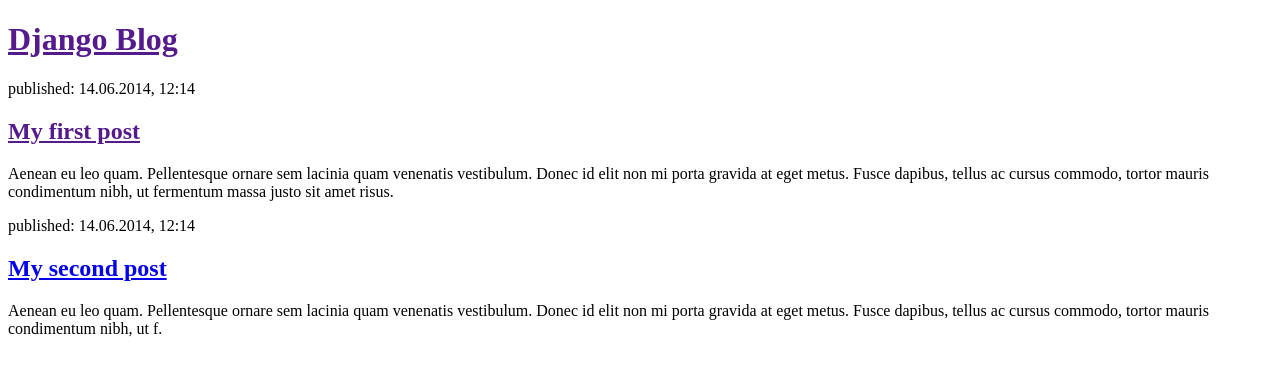
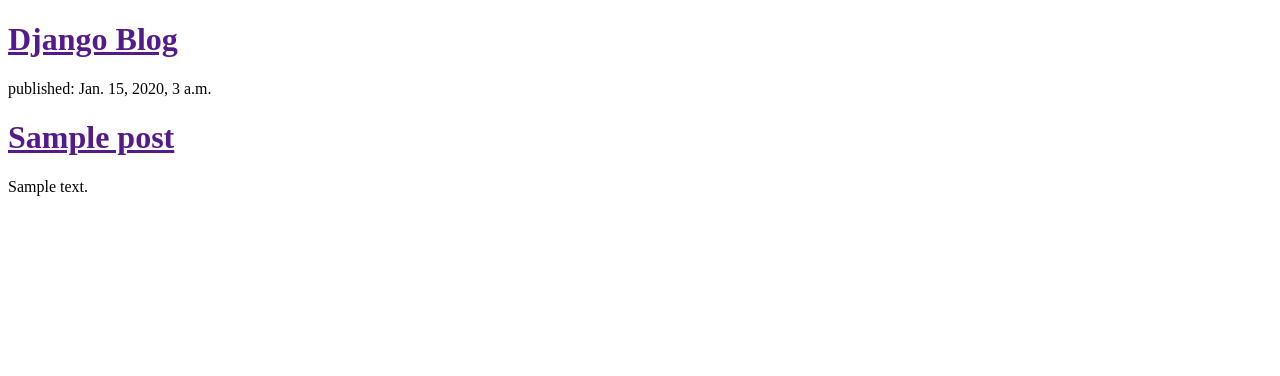
Before and after one commit to qwwalanwwp/my-first-blog, a Django app: template blog/templates/blog/post_list.html in a window 1280 px wide. Shown: the top 376 px of the page. Run offline with Django 3.2, Linux system fonts and the light colour scheme; the template is opened without the code that fills it: values that come from a table or form of the project are taken from there, others are empty; tables that the repository leaves empty hold one stand-in row (values such as "Sample post").

Commit message:
added views

```diff
--- a/blog/templates/blog/post_list.html
+++ b/blog/templates/blog/post_list.html
@@ -1,5 +1,4 @@
 <!DOCTYPE html>
-<html>
 <html>
     <head>
         <title>Django blog</title>
@@ -8,17 +7,12 @@
         <div>
             <h1><a href="">Django Blog</a></h1>
         </div>
-
+        {% for post in post %}
         <div>
-            <p>published: 14.06.2014, 12:14</p>
-            <h2><a href="">My first post</a></h2>
-            <p>Aenean eu leo quam. Pellentesque ornare sem lacinia quam venenatis vestibulum. Donec id elit non mi porta gravida at eget metus. Fusce dapibus, tellus ac cursus commodo, tortor mauris condimentum nibh, ut fermentum massa justo sit amet risus.</p>
+            <p>published: {{ post.published_date }}</p>
+            <h1><a href="">{{ post.title }}</a></h1>
+            <p>{{ post.text|linebreaks }}</p>
         </div>
-
-        <div>
-            <p>published: 14.06.2014, 12:14</p>
-            <h2><a href="www.google.com">My second post</a></h2>
-            <p>Aenean eu leo quam. Pellentesque ornare sem lacinia quam venenatis vestibulum. Donec id elit non mi porta gravida at eget metus. Fusce dapibus, tellus ac cursus commodo, tortor mauris condimentum nibh, ut f.</p>
-        </div>
+    {% endfor %}
     </body>
 </html>
--- a/blog/views.py
+++ b/blog/views.py
@@ -1,4 +1,7 @@
 from django.shortcuts import render
+from django.utils import timezone
+from .models import Post
 
 def post_list(request):
-    return render(request, 'blog/post_list.html', {})
+    post = Post.objects.filter(published_date__lte=timezone.now()).order_by('published_date')
+    return render(request, 'blog/post_list.html', {'post': post})
```
